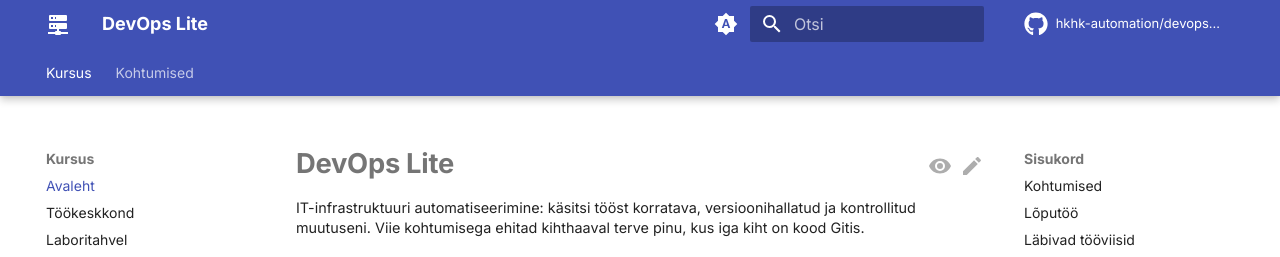
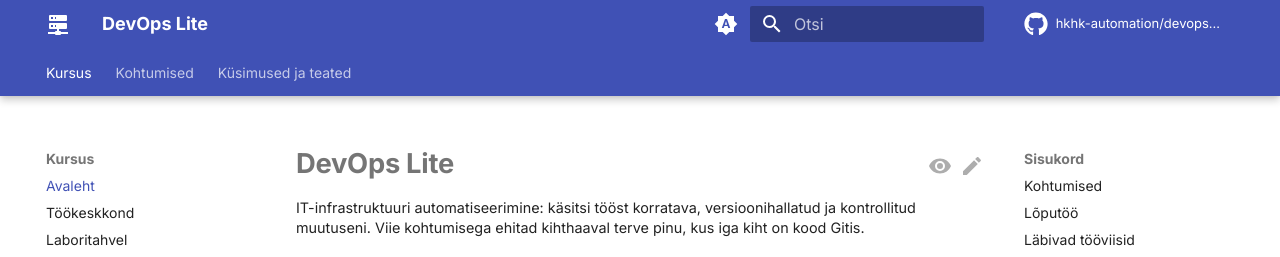
Before and after one commit to hkhk-automation/devops-lite, an MkDocs documentation site: the page built from docs/index.md, in a window 1280 px wide. Shown: the top 257 px of the page. Built offline with MkDocs 1.6.1 and Material for MkDocs 9.7.7, drawn with Linux system fonts in a browser that asks for light colours; comment, search, counter and statistics services are not loaded.

Commit message:
Päisesse ja jalusesse link: Küsimused ja teated

```diff
--- a/mkdocs.yml
+++ b/mkdocs.yml
@@ -83,6 +83,7 @@ nav:
     - Loeng: week02/lecture.md
     - Praktikum: week02/lab.md
     - Kodune õpe ja kodutöö: week02/homework.md
+- Küsimused ja teated: https://github.com/hkhk-automation/its25-arutelu/discussions
 
 extra_css:
 - stylesheets/extra.css
@@ -127,3 +128,6 @@ extra:
   social:
   - icon: fontawesome/brands/github
     link: https://github.com/hkhk-automation
+  - icon: octicons/comment-discussion-16
+    link: https://github.com/hkhk-automation/its25-arutelu/discussions
+    name: Küsimused ja teated (ainult ITS-25)
```
